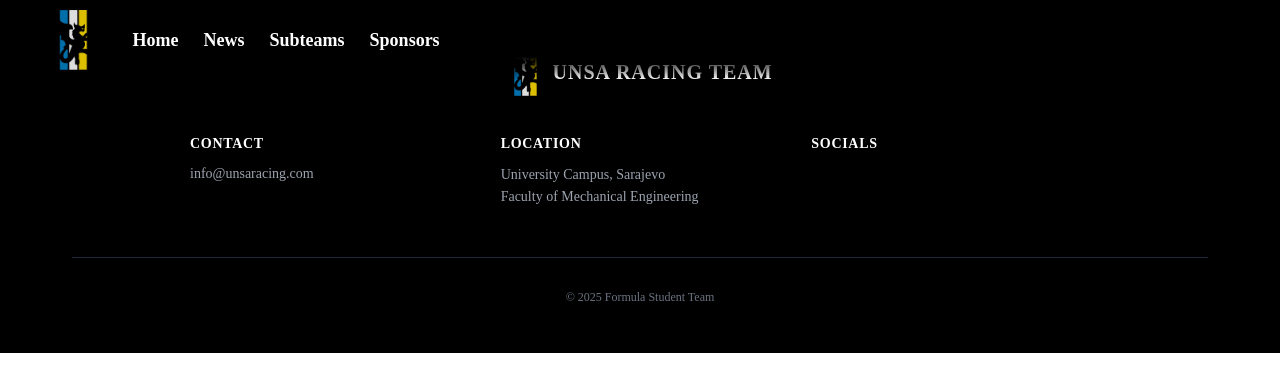
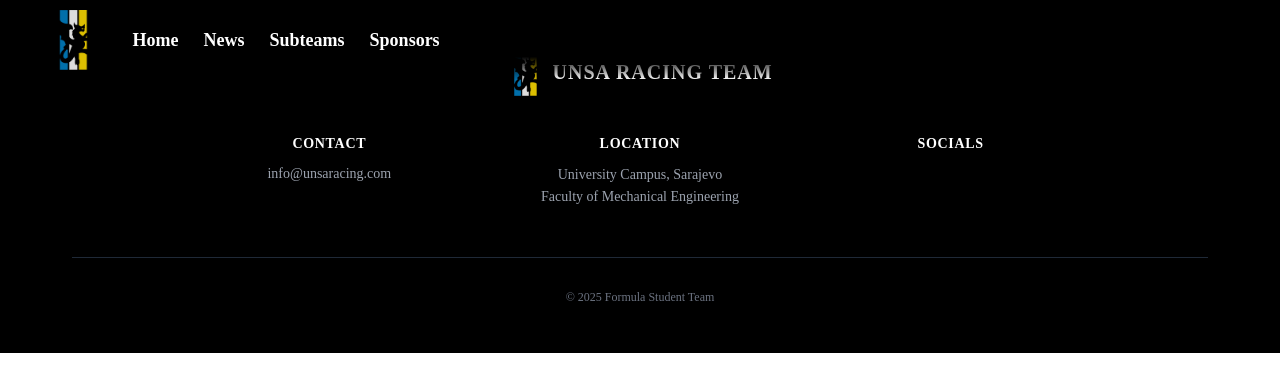
Before and after one commit to UNSARacing/UNSART-Website, a React (Vite) app in the folder unsa-racing-webpage/: page /sponsors in a window 1280 px wide. Shown: the top 392 px of the page. Built offline with nearby package versions, Linux system fonts and the light colour scheme.

Commit message:
Center align text in footer sections
Added a .footer-section class with text-align: center to ensure footer section content is centered.

```diff
--- a/unsa-racing-webpage/src/components/Footer/Footer.css
+++ b/unsa-racing-webpage/src/components/Footer/Footer.css
@@ -45,6 +45,10 @@
   text-align: center;
   max-width: 900px;
   margin: 0 auto;
+}
+
+.footer-section {
+  text-align: center;
 }
 
 .footer-section h4 {
```
